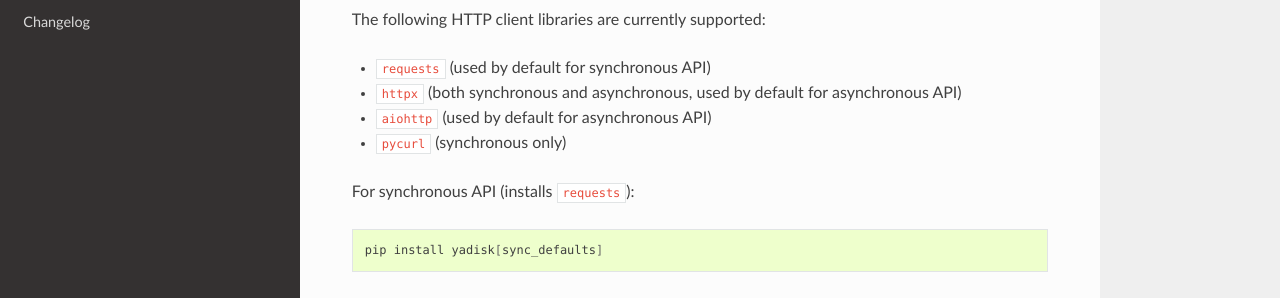
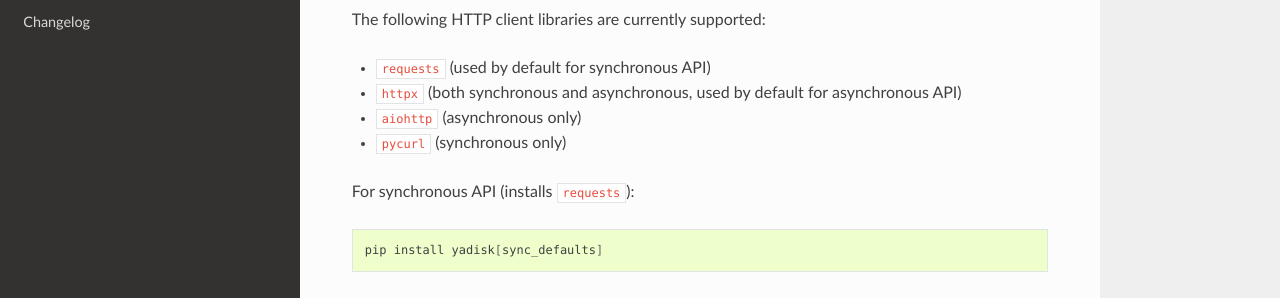
Before and after one commit to ivknv/yadisk, a Sphinx documentation site: the page built from docs/intro.rst, in a window 1280 px wide and 900 px high. Shown: the part 305-603 px from the top of the window. Built offline with Sphinx 7.4.7 and the Read the Docs theme 2.0.0, drawn with Linux system fonts in a browser that asks for light colours.

Commit message:
Update translation for 'Introduction' page

```diff
--- a/README.rst
+++ b/README.rst
@@ -23,7 +23,7 @@ YaDisk - это библиотека-клиент REST API Яндекс.Диск
 Установка
 *********
 
-:code:`yadisk` поддерживает несколько HTTP библиотек и реализует одновременно как синхронный
+:code:`yadisk` поддерживает несколько HTTP библиотек и реализует одновременно как синхронный,
 так и асинхронный API.
 
 На данный момент поддерживаются следующие HTTP библиотеки:
--- a/README.ru.rst
+++ b/README.ru.rst
@@ -23,7 +23,7 @@ YaDisk - это библиотека-клиент REST API Яндекс.Диск
 Установка
 *********
 
-:code:`yadisk` поддерживает несколько HTTP библиотек и реализует одновременно как синхронный
+:code:`yadisk` поддерживает несколько HTTP библиотек и реализует одновременно как синхронный,
 так и асинхронный API.
 
 На данный момент поддерживаются следующие HTTP библиотеки:
--- a/docs/intro.rst
+++ b/docs/intro.rst
@@ -13,7 +13,7 @@ The following HTTP client libraries are currently supported:
 
 * :code:`requests` (used by default for synchronous API)
 * :code:`httpx` (both synchronous and asynchronous, used by default for asynchronous API)
-* :code:`aiohttp` (used by default for asynchronous API)
+* :code:`aiohttp` (asynchronous only)
 * :code:`pycurl` (synchronous only)
 
 For synchronous API (installs :code:`requests`):
```
Also changed, not shown: 2 other files.
